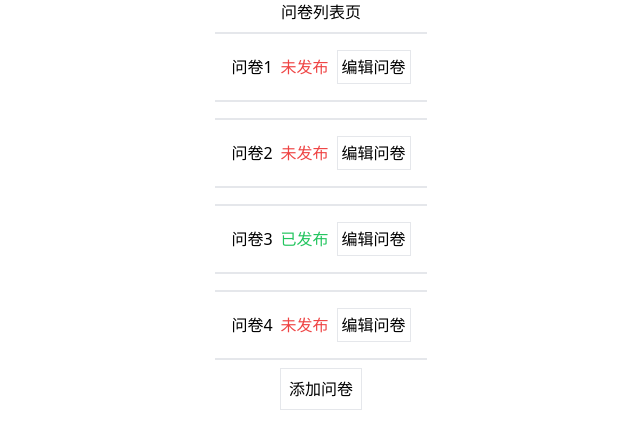
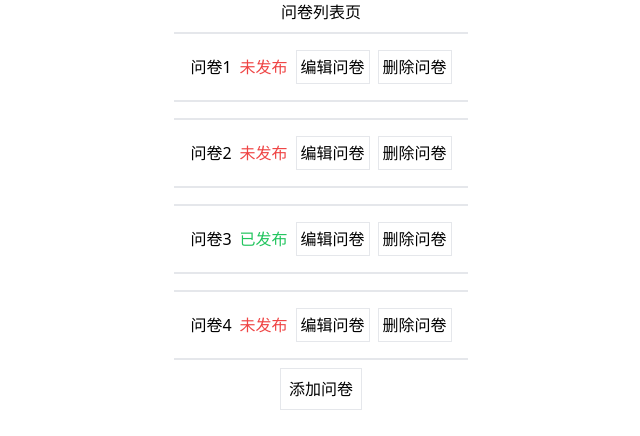
Before and after one commit to ChenHaoJie9527/mini-questionnaire, a React (Create React App) app: page / in a window 1280 px wide. Shown: the top 436 px of the page, without its empty margins (319-959 px from the left). Built offline with nearby package versions, Linux system fonts and the light colour scheme.

Commit message:
feat: 删除问卷功能

```diff
--- a/src/common/QuestionItem.tsx
+++ b/src/common/QuestionItem.tsx
@@ -4,13 +4,18 @@ interface Props {
   id: number;
   title: string;
   isPublished: boolean;
+  isDel: (id: number) => void;
 }
 
 const QuestionItem: FC<Props> = (props) => {
-  const { id, title, isPublished } = props;
+  const { id, title, isPublished, isDel } = props;
 
   const onEdit = (id: number) => {
     console.log("edit id: ", id);
+  };
+  const onDel = (id: number) => {
+    console.log("id", id);
+    isDel(id);
   };
   return (
     <div
@@ -23,7 +28,12 @@ const QuestionItem: FC<Props> = (props) => {
       ) : (
         <span className="text-red-500">未发布</span>
       )}
-      <button className="border p-1" onClick={() => onEdit(id)}>编辑问卷</button>
+      <button className="border p-1" onClick={() => onEdit(id)}>
+        编辑问卷
+      </button>
+      <button className="border p-1" onClick={() => onDel(id)}>
+        删除问卷
+      </button>
     </div>
   );
 };
--- a/src/components/List.tsx
+++ b/src/components/List.tsx
@@ -34,6 +34,11 @@ export const List: FC = () => {
       },
     ]);
   };
+  const isDel = (id: number) => {
+    setQuestionList((list) => {
+      return list.filter((item) => item.id !== id);
+    });
+  };
   // 列表页
   return (
     <div className="App container mx-auto flex flex-col items-center">
@@ -47,6 +52,7 @@ export const List: FC = () => {
               id={id}
               title={title}
               isPublished={isPublished}
+              isDel={isDel}
             />
           );
         })}
```
